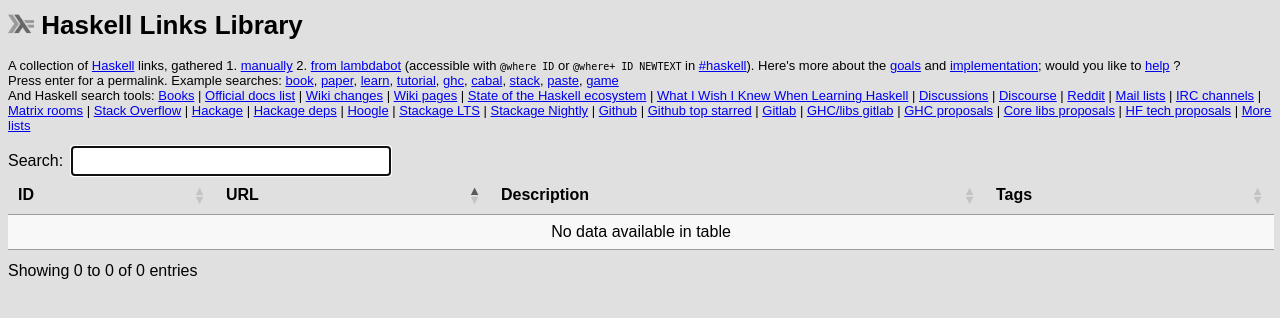
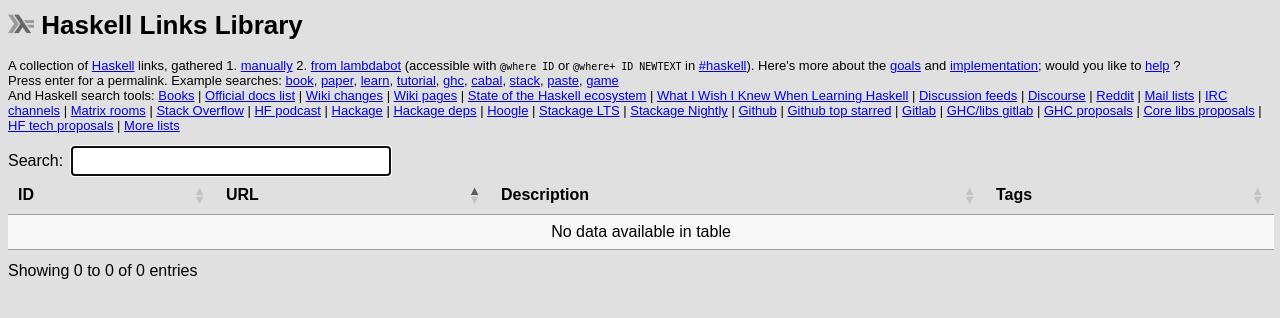
Before and after one commit to simonmichael/haskell-links, a PHP site: page /index.php in a window 1280 px wide. Shown: the top 318 px of the page. Run offline with PHP 8.4, Linux system fonts and the light colour scheme; some libraries are stand-ins or nearby versions.

Commit message:
web: haskell interlude podcast

```diff
--- a/web/index.php
+++ b/web/index.php
@@ -189,13 +189,14 @@ td.tags {
         <a href="https://wiki.haskell.org/index.php?title=Special:AllPages">Wiki pages</a> |
         <a href="https://github.com/Gabriella439/post-rfc/blob/main/sotu.md#state-of-the-haskell-ecosystem">State of the Haskell ecosystem</a> |
         <a href="http://dev.stephendiehl.com/hask">What I Wish I Knew When Learning Haskell</a> |
-		<a href="https://haskell.pl-a.net">Discussions</a> |
+		<a href="https://haskell.pl-a.net">Discussion feeds</a> |
         <a href="https://discourse.haskell.org">Discourse</a> |
         <a href="https://www.reddit.com/r/haskell/new">Reddit</a> |
         <a href="https://www.haskell.org/mailing-lists/">Mail lists</a> |
         <a href="https://www.haskell.org/irc/">IRC channels</a> |
         <a href="https://view.matrix.org/?query=haskell">Matrix rooms</a> |
         <a href="https://stackoverflow.com/questions/tagged/haskell">Stack Overflow</a> |
+        <a href="https://haskell.foundation/podcast">HF podcast</a> |
         <a href="https://hackage.haskell.org/packages/browse">Hackage</a> |
         <a href="https://packdeps.haskellers.com">Hackage deps</a> |
         <a href="https://hoogle.haskell.org">Hoogle</a> |
```
